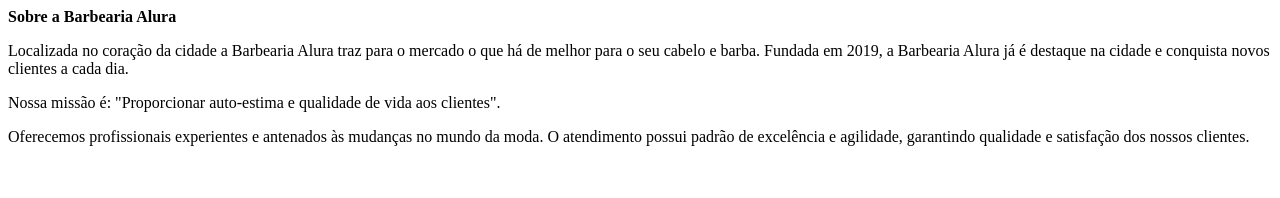
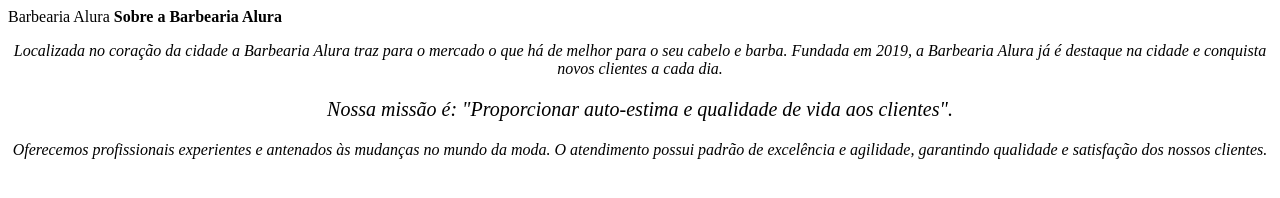
Before and after one commit to M-a-r-1-a/RepositorioPensamento, a plain HTML site: page index.html in a window 1280 px wide. Drawn offline with Linux system fonts and the light colour scheme.

Commit message:
Add files via upload

```diff
--- a/index.html
+++ b/index.html
@@ -1,11 +1,17 @@
 <!DOCTYPE html>
-<html>
+<html lang= "pt-br">
+    <head>
     <meta charset="UTF-8">
+    <litle>Barbearia Alura</litle>
     <hi><strong>Sobre a Barbearia Alura</strong></hi>
+    </head>
 
-    <p>Localizada no coração da cidade a Barbearia Alura traz para o mercado o que há de melhor para o seu cabelo e barba. Fundada em 2019, a Barbearia Alura já é destaque na cidade e conquista novos clientes a cada dia.</p>
+    <body>
 
-    <p>Nossa missão é: "Proporcionar auto-estima e qualidade de vida aos clientes".</p>
+        <p style="text-align: center;"><em>Localizada no coração da cidade a Barbearia Alura traz para o mercado o que há de melhor para o seu cabelo e barba. Fundada em 2019, a Barbearia Alura já é destaque na cidade e conquista novos clientes a cada dia.</p>
 
-    <p>Oferecemos profissionais experientes e antenados às mudanças no mundo da moda. O atendimento possui padrão de excelência e agilidade, garantindo qualidade e satisfação dos nossos clientes.</p>
+    <p style="font-size: 20px; text-align: center;"><em></em>Nossa missão é: "Proporcionar auto-estima e qualidade de vida aos clientes".</p>
+
+    <p style="text-align: center;"><em>Oferecemos profissionais experientes e antenados às mudanças no mundo da moda. O atendimento possui padrão de excelência e agilidade, garantindo qualidade e satisfação dos nossos clientes.</em></p>
+    </body>
 </html>
```
